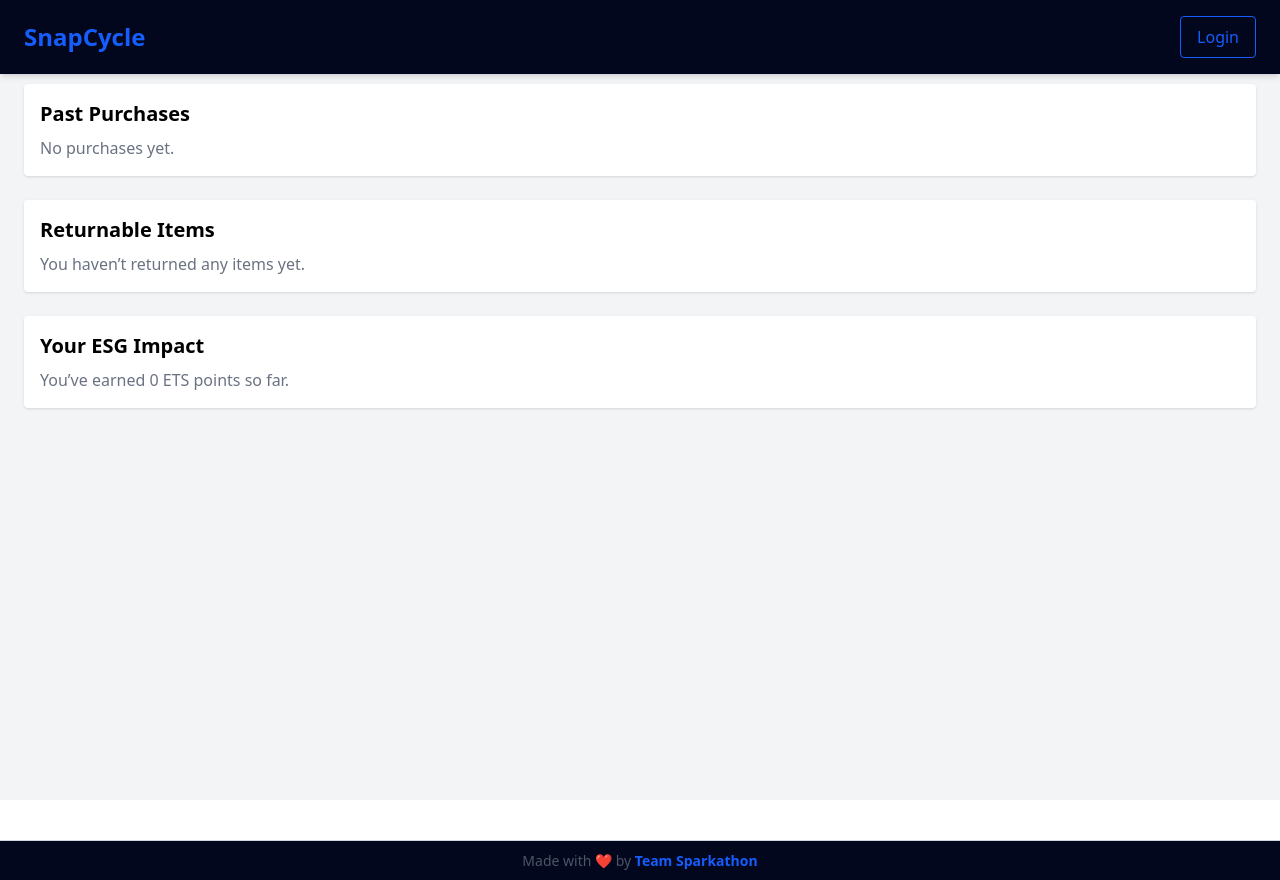
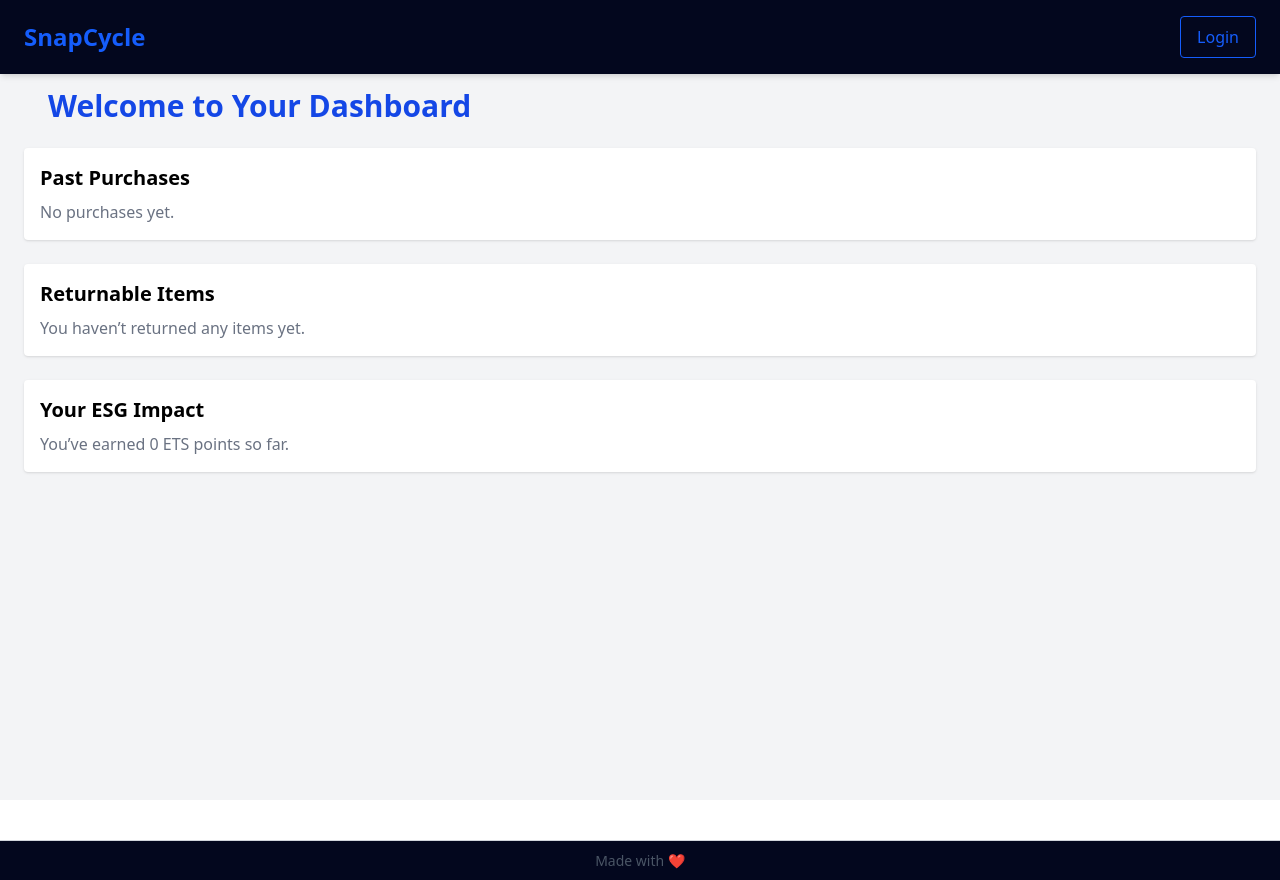
Before and after one commit to garimatiwari2004/sparkathon, a React (Create React App) app in the folder frontend/: page /dashboard in a window 1280 px wide. Built offline with nearby package versions, Linux system fonts and the light colour scheme.

Commit message:
Enhance Dashboard layout and styling; update Navbar link colors; modify Footer text; add description to QRScanner

```diff
--- a/frontend/src/components/Dashboard.jsx
+++ b/frontend/src/components/Dashboard.jsx
@@ -2,23 +2,23 @@ import React from 'react';
 
 export default function Dashboard() {
   return (
-    <div className="p-6 bg-gray-100 min-h-screen">
-      <h2 className="text-3xl font-bold text-blue-700 mb-6">Welcome to Your Dashboard</h2>
+    <div className="flex flex-col  p-6 bg-gray-100 min-h-screen pt-16">
+      <h2 className="text-3xl font-bold text-blue-700 m-6">Welcome to Your Dashboard</h2>
 
       {/* Past Purchases */}
-      <section className="bg-white shadow p-4 rounded mb-6">
+      <section className="bg-white shadow p-4 rounded mb-6 cursor-not-allowed">
         <h3 className="text-xl font-semibold mb-2">Past Purchases</h3>
         <p className="text-gray-500">No purchases yet.</p>
       </section>
 
       {/* Returnable Products */}
-      <section className="bg-white shadow p-4 rounded mb-6">
+      <section className="bg-white shadow p-4 rounded mb-6 cursor-not-allowed">
         <h3 className="text-xl font-semibold mb-2">Returnable Items</h3>
         <p className="text-gray-500">You haven’t returned any items yet.</p>
       </section>
 
       {/* ESG Score */}
-      <section className="bg-white shadow p-4 rounded">
+      <section className="bg-white shadow p-4 rounded cursor-not-allowed">
         <h3 className="text-xl font-semibold mb-2">Your ESG Impact</h3>
         <p className="text-gray-500">You’ve earned 0 ETS points so far.</p>
       </section>
--- a/frontend/src/components/Navbar.jsx
+++ b/frontend/src/components/Navbar.jsx
@@ -27,13 +27,13 @@ export default function Navbar() {
           <>
             <Link
               to="/scanner"
-              className="text-blue-600 hover:text-blue-800 transition"
+              className="text-blue-600 hover:text-pink-800 transition"
             >
               Scan Product
             </Link>
             <Link
               to="/dashboard"
-              className="text-gray-700 hover:text-blue-600 transition"
+              className="text-pink-700 hover:text-blue-600 transition"
             >
               Dashboard
             </Link>
--- a/frontend/src/components/footer.jsx
+++ b/frontend/src/components/footer.jsx
@@ -4,7 +4,7 @@ export default function Footer() {
   return (
     <footer className="h-10 bg-[#03071e] flex items-center justify-center border-t border-gray-300 mt-10">
       <p className="text-gray-600 text-sm">
-        Made with <span className="text-red-500">❤️</span> by <span className="font-semibold text-blue-600">Team Sparkathon</span>
+        Made with <span className="text-red-500">❤️</span>
       </p>
     </footer>
   );
--- a/frontend/src/pages/qrscanner.jsx
+++ b/frontend/src/pages/qrscanner.jsx
@@ -74,6 +74,9 @@ export default function QRScanner() {
   return (
     <div className="flex flex-col items-center justify-center min-h-screen bg-gray-100 p-6">
       <h2 className="text-2xl font-bold text-blue-700 mb-4 mt-18">QR Code Scanner</h2>
+      <p className="text-gray-600 mb-4">
+        Scan a QR code using your camera or upload an image to know the product details.
+      </p>
 
       {/* Live camera preview */}
       <div
@@ -88,16 +91,14 @@ export default function QRScanner() {
       ></div>
 
       {/* Upload from gallery */}
-      <label className="mt-4 text-sm font-medium text-gray-700">
+      <label className="mt-4 text-sm font-medium text-gray-700 border-black" type='submit'>
         Or upload QR from gallery:
       </label>
       <input
         type="file"
         accept="image/*"
         onChange={handleImageUpload}
-        className="mt-2"
-      />
-
+        className="mt-2 border-2 border-black-300 rounded p-2 hover:cursor-pointer "></input>
 
     </div>
   );
```
